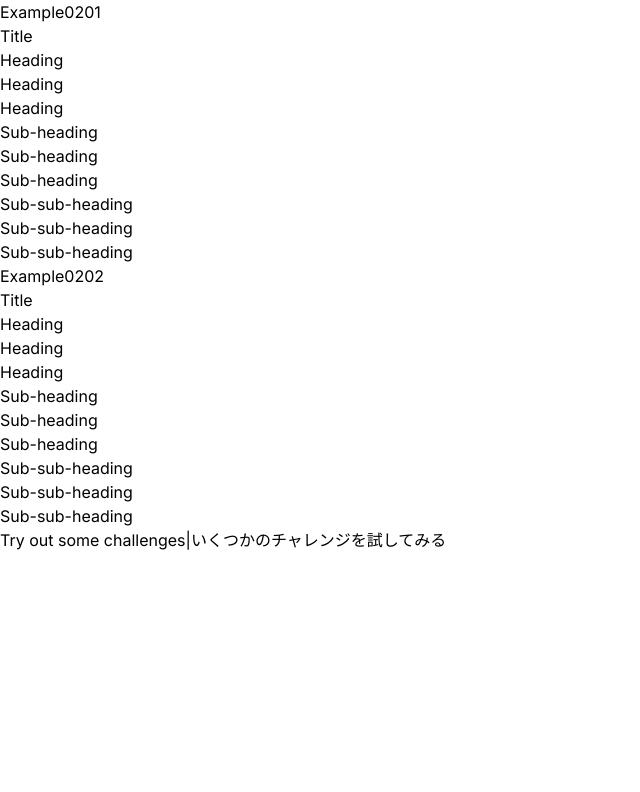
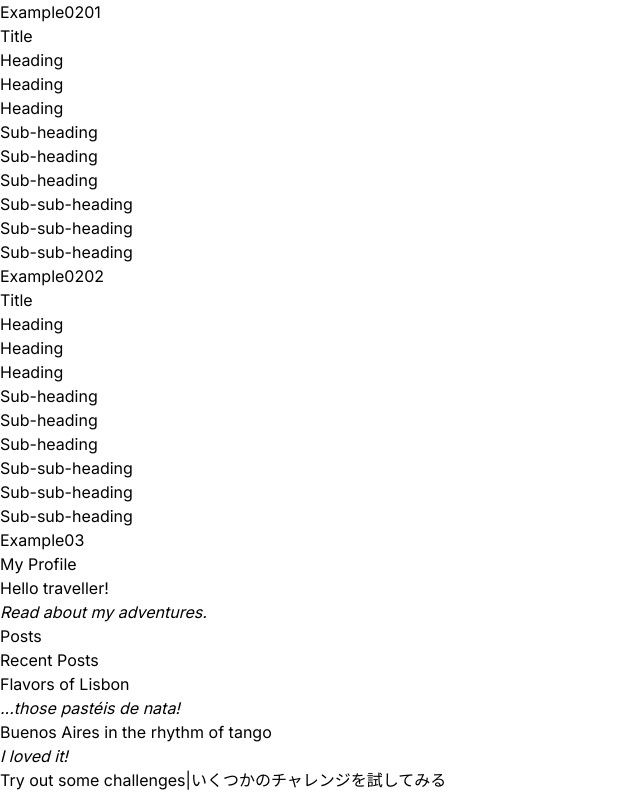
Before and after one commit to ai-biz20-sasaki/learn-react, a Next.js app: page /managing-state/passing-data-deeply-with-context in a window 1280 px wide. Shown: the part 456-1248 px from the top of the page, without its empty margins (0-640 px from the left). Before the commit the page ends 1008 px from the top, so only its background shows below. Built offline with nearby package versions, Linux system fonts and the light colour scheme.

Commit message:
Add managing-state/passing-data-deeply-with-context/example03

```diff
--- /dev/null
+++ b/src/app/managing-state/passing-data-deeply-with-context/example03.tsx
@@ -0,0 +1,52 @@
+"use client"
+import Heading from './heading03';
+import Section from './section03';
+
+export default function ProfilePage() {
+  return (
+    <Section>
+      <Heading>My Profile</Heading>
+      <Post
+        title="Hello traveller!"
+        body="Read about my adventures."
+      />
+      <AllPosts />
+    </Section>
+  );
+}
+
+function AllPosts() {
+  return (
+    <Section>
+      <Heading>Posts</Heading>
+      <RecentPosts />
+    </Section>
+  );
+}
+
+function RecentPosts() {
+  return (
+    <Section>
+      <Heading>Recent Posts</Heading>
+      <Post
+        title="Flavors of Lisbon"
+        body="...those pastéis de nata!"
+      />
+      <Post
+        title="Buenos Aires in the rhythm of tango"
+        body="I loved it!"
+      />
+    </Section>
+  );
+}
+
+function Post({ title, body }) {
+  return (
+    <Section isFancy={true}>
+      <Heading>
+        {title}
+      </Heading>
+      <p><i>{body}</i></p>
+    </Section>
+  );
+}
--- /dev/null
+++ b/src/app/managing-state/passing-data-deeply-with-context/heading03.tsx
@@ -0,0 +1,24 @@
+import { useContext } from 'react';
+import { LevelContext } from './level-context0202';
+
+export default function Heading({ children }) {
+  const level = useContext(LevelContext);
+  switch (level) {
+    case 0:
+      throw Error('Heading must be inside a Section!');
+    case 1:
+      return <h1>{children}</h1>;
+    case 2:
+      return <h2>{children}</h2>;
+    case 3:
+      return <h3>{children}</h3>;
+    case 4:
+      return <h4>{children}</h4>;
+    case 5:
+      return <h5>{children}</h5>;
+    case 6:
+      return <h6>{children}</h6>;
+    default:
+      throw Error('Unknown level: ' + level);
+  }
+}
--- /dev/null
+++ b/src/app/managing-state/passing-data-deeply-with-context/level-context03.tsx
@@ -0,0 +1,3 @@
+import { createContext } from 'react';
+
+export const LevelContext = createContext(1);
--- a/src/app/managing-state/passing-data-deeply-with-context/page.tsx
+++ b/src/app/managing-state/passing-data-deeply-with-context/page.tsx
@@ -5,6 +5,7 @@ import Example0101 from './example0101'
 import Example0102 from './example0102'
 import Example0201 from './example0201'
 import Example0202 from './example0202'
+import Example03 from './example03'
 //import Example02 from './example02'
 //import Challenge01 from './challenge01'
 //import Challenge02 from './challenge02'
@@ -31,6 +32,8 @@ export default function Page() {
       <Example0201 />
       <h3>Example0202</h3>
       <Example0202 />
+      <h3>Example03</h3>
+      <Example03 />
       <h2>
         <a
           className=""
--- /dev/null
+++ b/src/app/managing-state/passing-data-deeply-with-context/section03.tsx
@@ -0,0 +1,16 @@
+import { useContext } from 'react';
+import { LevelContext } from './level-context03'
+
+export default function Section({ children, isFancy }) {
+  const level = useContext(LevelContext);
+  return (
+    <section className={
+      'section ' +
+      (isFancy ? 'fancy' : '')
+    }>
+      <LevelContext.Provider value={level + 1}>
+        {children}
+      </LevelContext.Provider>
+    </section>
+  );
+}
```
